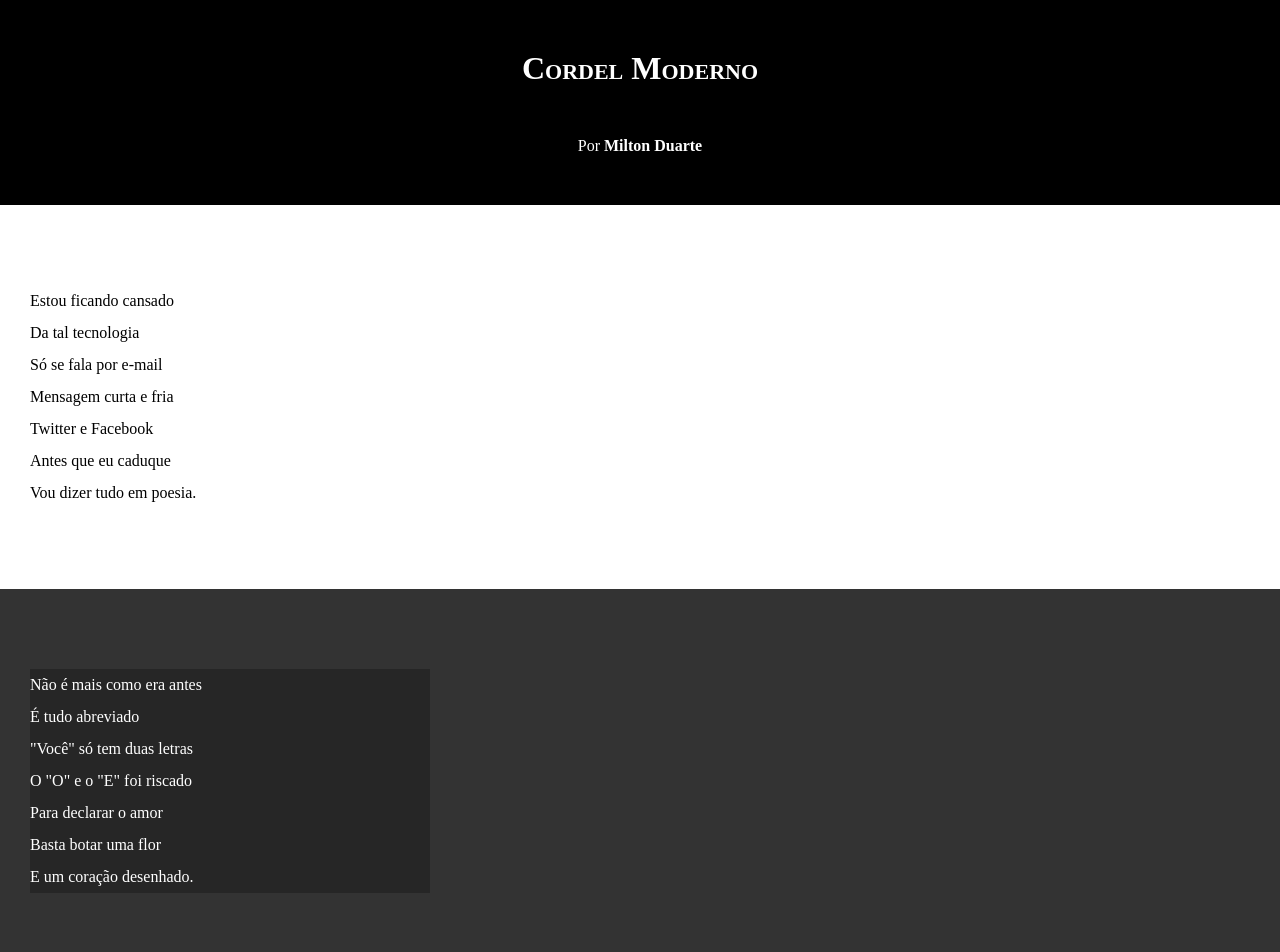
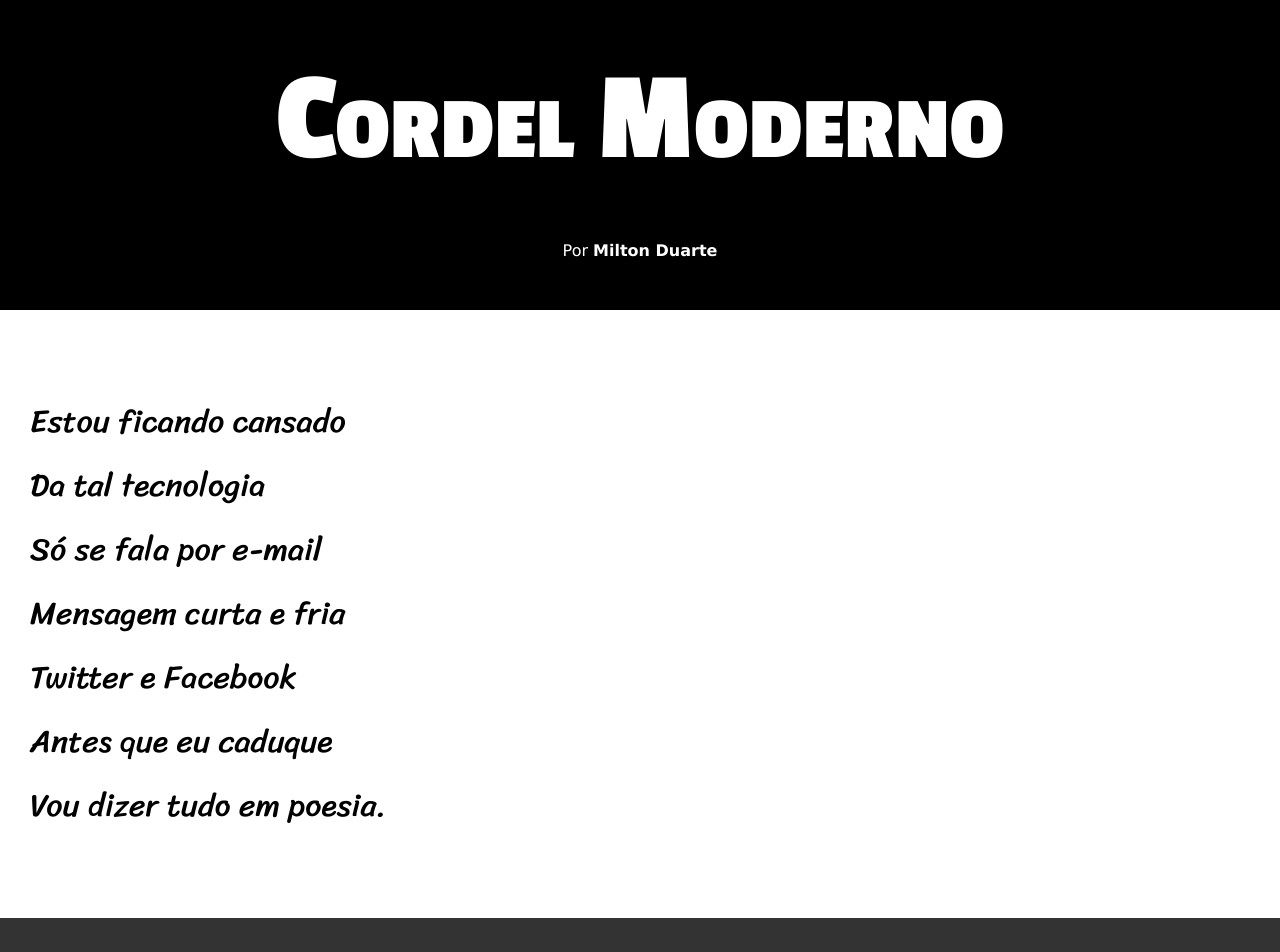
Before and after one commit to rianbruno/html-css, a plain HTML site: page exercicios/d0012/index.html in a window 1280 px wide. Shown: the top 952 px of the page. Drawn offline with Linux system fonts and the light colour scheme.

Commit message:
atualizção de estilos desafio 12

```diff
--- a/exercicios/d0012/estilo/style.css
+++ b/exercicios/d0012/estilo/style.css
@@ -1,13 +1,25 @@
 @charset "UTF-8";
+
+@import url('https://fonts.googleapis.com/css2?family=Passion+One:wght@400;700;900&display=swap');
+
+@import url('https://fonts.googleapis.com/css2?family=Sriracha&display=swap');
+
+:root {
+    --fonte1: Verdana, Geneva, Tahoma, sans-serif;
+    --fonte2: 'Passion One', cursive;
+    --fonte3: "Sriracha", cursive;
+}
 
 *{
     margin: 0px;
     padding: 0px;
+    font-size: 1em;
 }
 
 html, body{
     min-height: 100vh;
     background-color: darkgray;
+    font-family: var(--fonte1);
 }
 
 header{
@@ -19,6 +31,8 @@ header{
 header > h1{
     padding: 50px;
     font-variant: small-caps;
+    font-family: var(--fonte2);
+    font-size: 10vw;
 }
 
 header > p{
@@ -40,6 +54,8 @@ section{
     padding-bottom: 10vh;
     line-height: 2em;
     padding-left: 30px;
+    font-family: var(--fonte3);
+    font-size: 2.5vw;
 }
 
 section.normal{
@@ -53,7 +69,8 @@ section.imagem{
 }
 
 section.imagem >p{
-    width: 400px;
+    display: inline-block;
+    padding: 5px;
     background-color: rgba(0, 0, 0, 0.253);
 }
 
```
